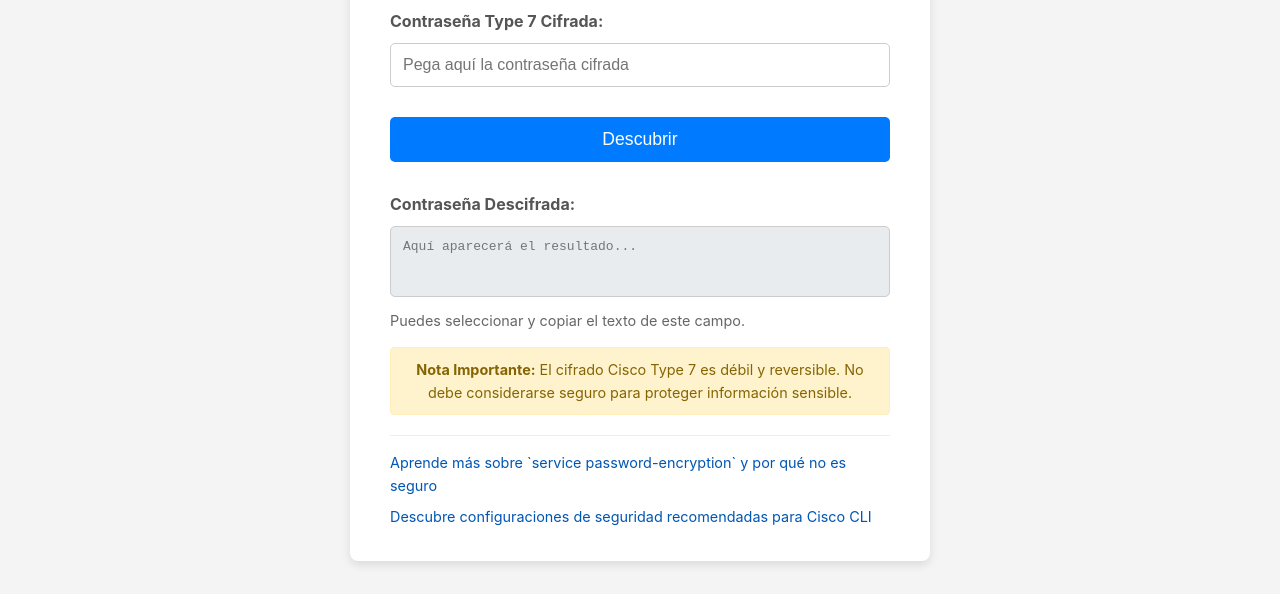
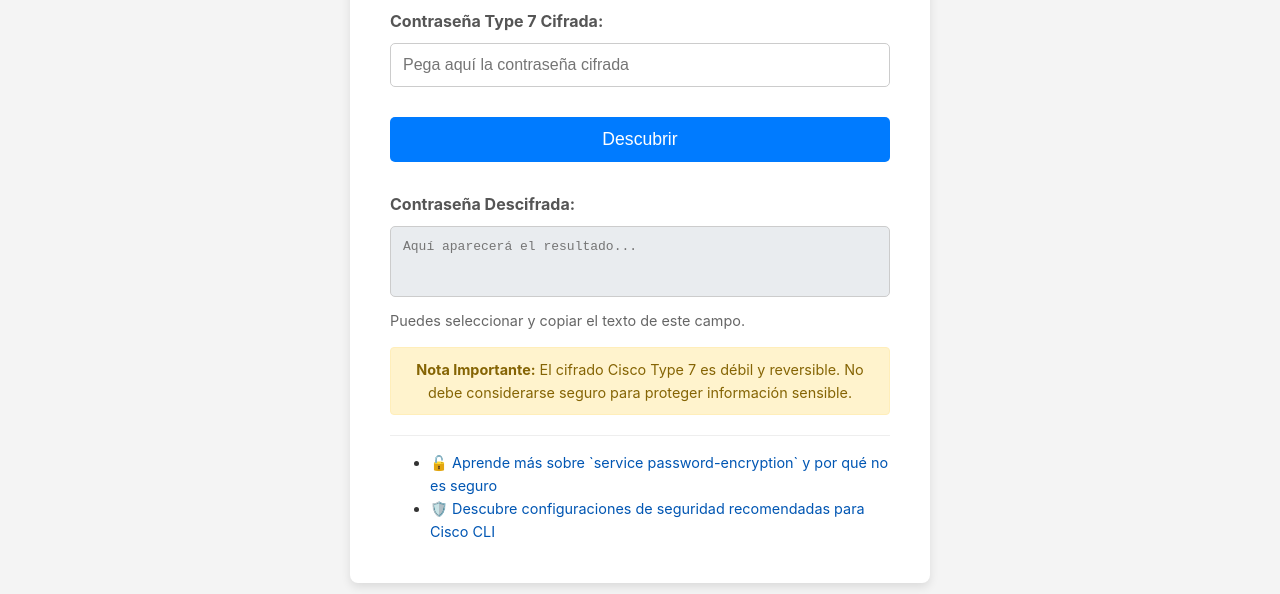
Before and after one commit to Dearreck/decrypt-cisco-type7, a plain HTML site: page index.html in a window 1280 px wide. Shown: the part 192-786 px from the top of the page. Drawn offline with Linux system fonts and the light colour scheme.

Commit message:
Update index.html

```diff
--- a/index.html
+++ b/index.html
@@ -27,18 +27,18 @@
                  <p class="warning">
                     <strong>Nota Importante:</strong> El cifrado Cisco Type 7 es débil y reversible. No debe considerarse seguro para proteger información sensible.
                  </p>
-                <div class="info-links">
-             <p>
+                 <ul class="info-links">
+             <li>
                  <a href="https://telegra.ph/service-password-encryption-Qu%C3%A9-Hace-y-Cu%C3%A1n-Seguro-Es-04-14" target="_blank" rel="noopener noreferrer">
-                     Aprende más sobre `service password-encryption` y por qué no es seguro
+                     🔓 Aprende más sobre `service password-encryption` y por qué no es seguro
                  </a>
-             </p>
-             <p>
+             </li>
+             <li>
                  <a href="https://telegra.ph/Cisco-IOS-Configuraci%C3%B3n-Avanzada-y-Seguridad-en-la-CLI-04-04" target="_blank" rel="noopener noreferrer">
-                     Descubre configuraciones de seguridad recomendadas para Cisco CLI
+                     🛡️ Descubre configuraciones de seguridad recomendadas para Cisco CLI
                  </a>
-             </p>
-         </div>
+             </li>
+         </ul>
             </div>
         </main>
     </div>
```
